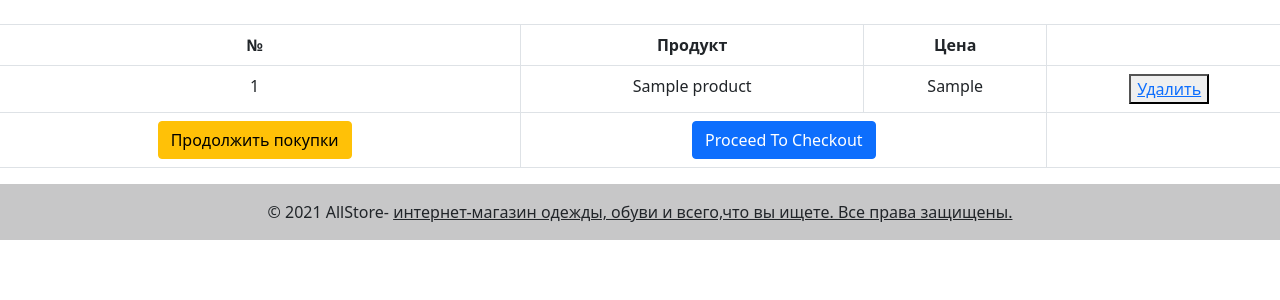
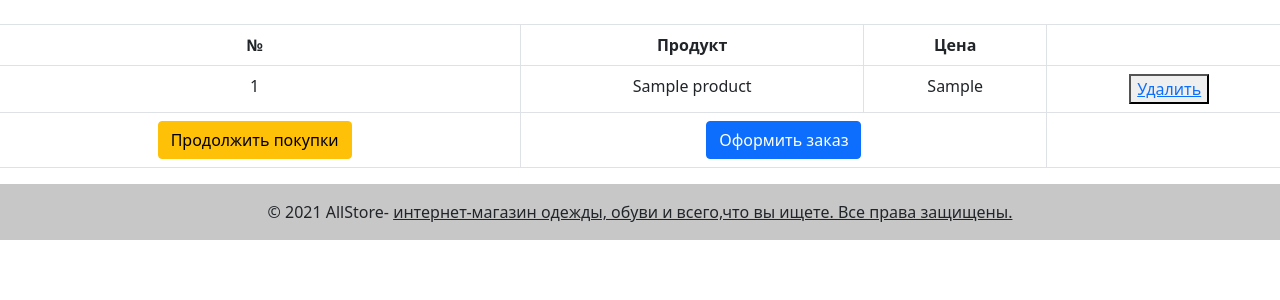
Before and after one commit to Zhantai28/Lalafo-50k, a Django app: page /products/cart-summary/ in a window 1280 px wide. Shown: the part 95-395 px from the top of the page. Run offline with Django 3.2, Linux system fonts and the light colour scheme; a user stored in the database is signed in; tables that the repository leaves empty hold one stand-in row (values such as "Sample post").

Commit message:
some small changes

```diff
--- a/products/templates/products/cart_summary.html
+++ b/products/templates/products/cart_summary.html
@@ -42,7 +42,7 @@
         </td>
         <td colspan=2>
           {% if order.get_cart_items %}
-            <a href="" class="pull-right btn btn-primary">Proceed To Checkout</a>
+            <a href="" class="pull-right btn btn-primary">Оформить заказ </a>
           {% endif %}
         </td>
       </tr>
```
Also changed, not shown: account/templates/account/index.html (line endings or trailing spaces).
